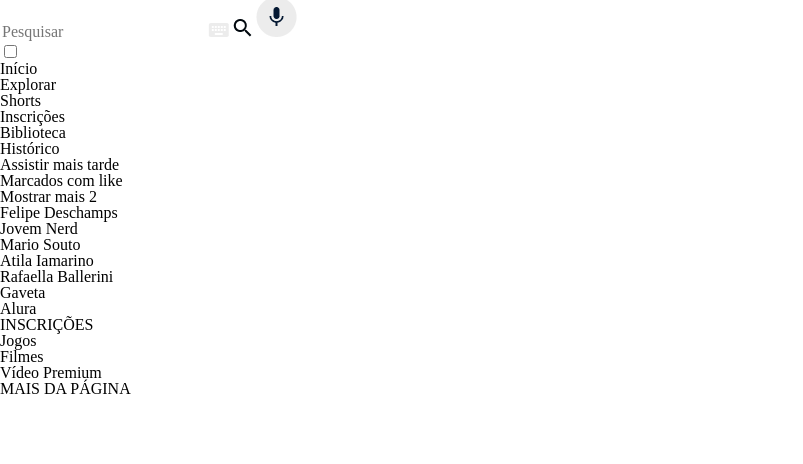
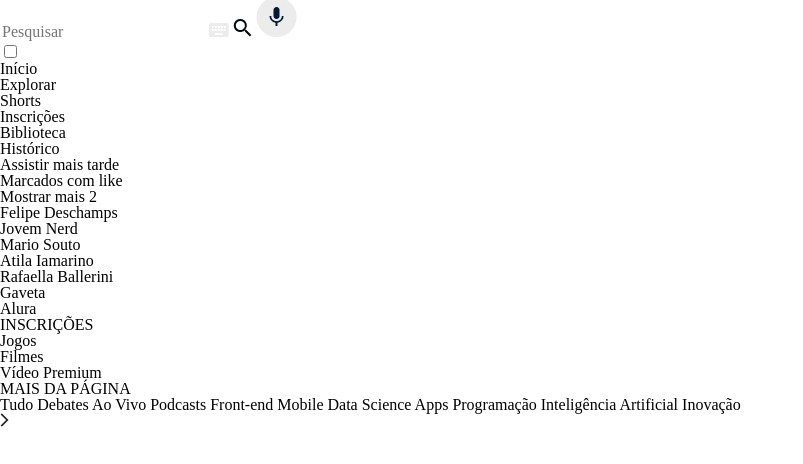
Before and after one commit to feliven/javascript-consumindo-tratando-dados-API, a website with bundled scripts: page index.html in a window 1280 px wide. Shown: the part 46-510 px from the top of the page, without its empty margins (0-803 px from the left). Built offline with nearby package versions, Linux system fonts and the light colour scheme; files whose address does not match are found by name.

Commit message:
adiciona barra de categorias

```diff
--- a/index.html
+++ b/index.html
@@ -195,6 +195,24 @@
         </li>
       </ul>
     </aside>
+    <section class="superior__secao__container">
+      <div class="superior__secao__container-wrapper">
+        <a href="#" name="Tudo" class="superior__item">Tudo</a>
+        <a href="#" name="Debates" class="superior__item">Debates</a>
+        <a href="#" name="Ao Vivo" class="superior__item">Ao Vivo</a>
+        <a href="#" name="Podcasts" class="superior__item">Podcasts</a>
+        <a href="#" name="Front-end" class="superior__item">Front-end</a>
+        <a href="#" name="Mobile" class="superior__item">Mobile</a>
+        <a href="#" name="Data Science" class="superior__item">Data Science</a>
+        <a href="#" name="Apps" class="superior__item">Apps</a>
+        <a href="#" name="Programação" class="superior__item">Programação</a>
+        <a href="#" name="Inteligência Artificial" class="superior__item">Inteligência Artificial</a>
+        <a href="#" name="Inovação" class="superior__item">Inovação</a>
+      </div>
+      <label class="superior__slider">
+        <span><img src="./img/arrow_forward_ios.png" alt="Flecha direcionada para a direita" /></span>
+      </label>
+    </section>
     <main></main>
   </body>
 </html>
```
